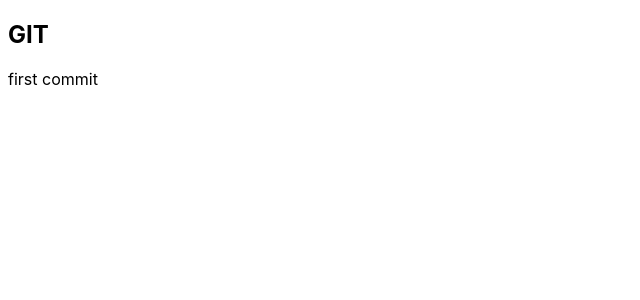
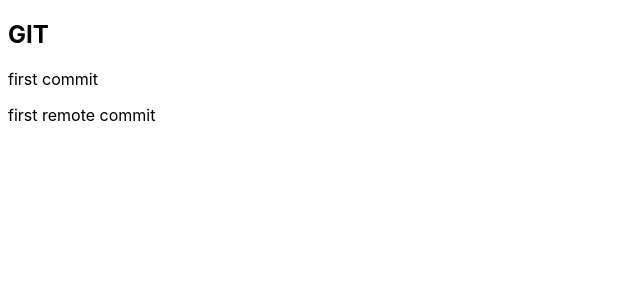
Before and after one commit to zheton90/todolist-01_mikroTasks, a React (Vite) app: page / in a window 1280 px wide. Shown: the top 300 px of the page, without its empty margins (0-640 px from the left). Built offline with nearby package versions, Linux system fonts and the light colour scheme.

Commit message:
first remote commit

```diff
--- a/src/App.tsx
+++ b/src/App.tsx
@@ -10,6 +10,7 @@ function App() {
     <div>
       <h2>GIT</h2>
       <p>first commit</p>
+      <p>first remote commit</p>
     </div>
     {/*<div>*/}
     {/*  <h2>Sprint 3</h2>*/}
```
